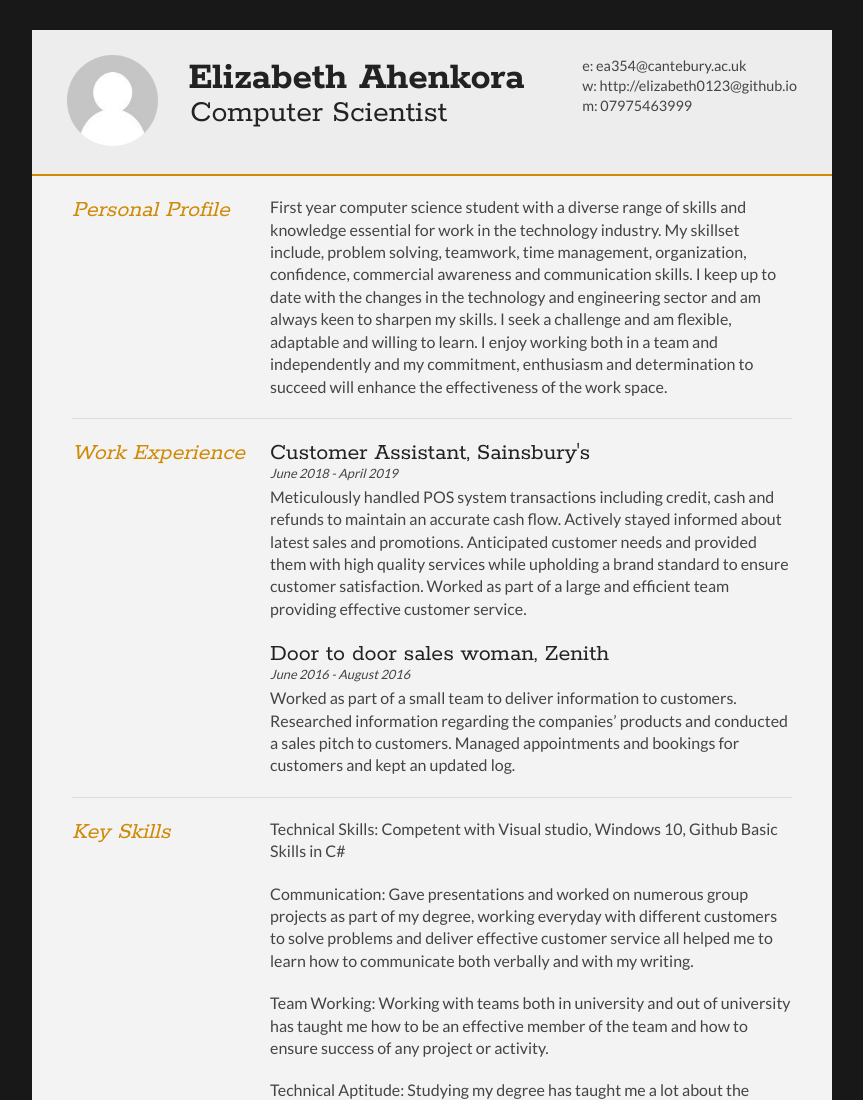
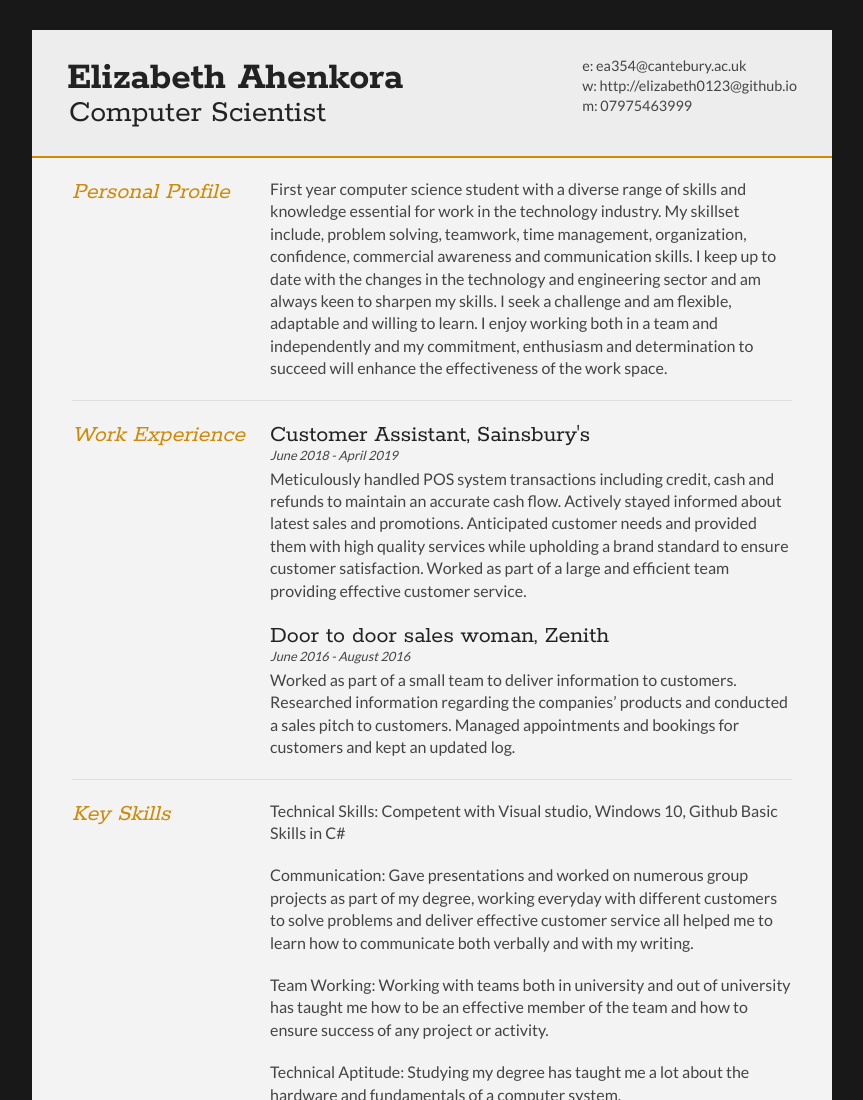
Before and after one commit to elizabeth0123/elizabeth0123.github.io, a plain HTML site: page index.html in a window 1280 px wide. Shown: the top 1100 px of the page, without its empty margins (208-1071 px from the left). Drawn offline with Linux system fonts and the light colour scheme.

Commit message:
Update index.html

```diff
--- a/index.html
+++ b/index.html
@@ -15,7 +15,7 @@
 <div id="cv" class="instaFade">
 	<div class="mainDetails">
 		<div id="headshot" class="quickFade">
-			<img src="headshot.jpg" alt="Alan Smith" />
+
 		</div>
 
 		<div id="name">
```
